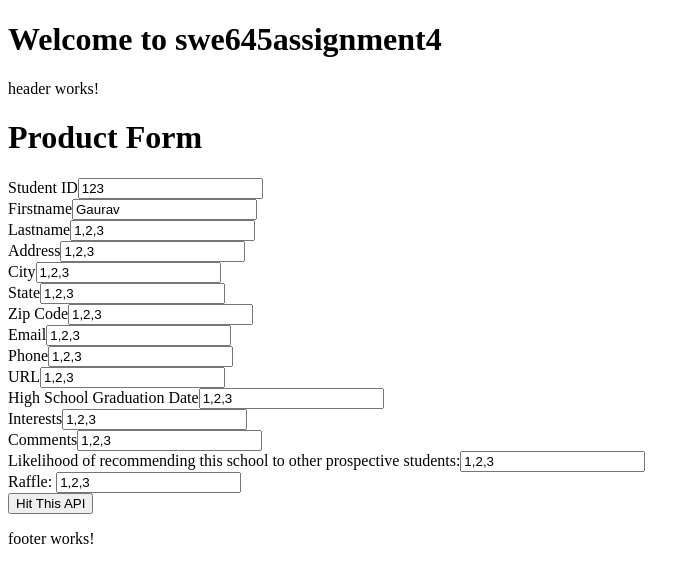
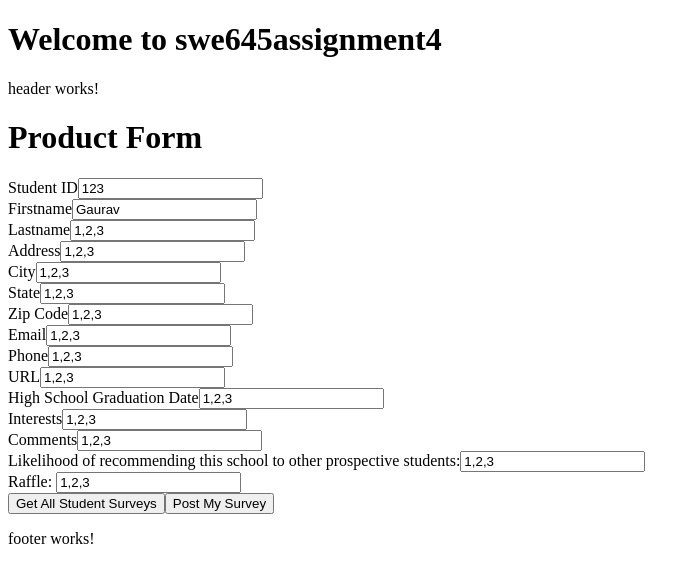
Before and after one commit to GauravBahl/angular_dynamodb_aws, an Angular app in the folder swe645assignment4/: page / in a window 1280 px wide. Shown: the top 582 px of the page, without its empty margins (0-700 px from the left). Built offline with nearby package versions, Linux system fonts and the light colour scheme; no server answers.

Commit message:
added get and post for student api

```diff
--- a/swe645assignment4/src/app/student-survey-form/student-survey-form.component.html
+++ b/swe645assignment4/src/app/student-survey-form/student-survey-form.component.html
@@ -83,6 +83,7 @@
    </form>
 
 
-   <button (click)="onPost()">Hit This API</button>
+   <button (click)="onGet()">Get All Student Surveys</button>
+   <button (click)="onPost()">Post My Survey</button>
 
 </div>
--- a/swe645assignment4/src/app/student-survey-form/student-survey-form.component.ts
+++ b/swe645assignment4/src/app/student-survey-form/student-survey-form.component.ts
@@ -17,11 +17,16 @@ export class StudentSurveyFormComponent implements OnInit {
   constructor (private http: HttpClient) {  }
 
   ngOnInit() {
-    let obs = this.http.get('https://jsonplaceholder.typicode.com/todos/1');
+    let obs = this.http.get('https://12ly4umjs5.execute-api.us-east-1.amazonaws.com/prod/student');
     obs.subscribe((response) => console.log(response));
   }
-  onPost() {
-    let obs = this.http.get('https://jsonplaceholder.typicode.com/todos/1');
+  onGet() {
+    let obs = this.http.get('https://12ly4umjs5.execute-api.us-east-1.amazonaws.com/prod/student');
+    obs.subscribe((response) => console.log(response));
+  }
+  onPost(Student) {
+    // add some header
+    let obs = this.http.post('https://12ly4umjs5.execute-api.us-east-1.amazonaws.com/prod/student/', Student);
     obs.subscribe((response) => console.log(response));
   }
 }
```
